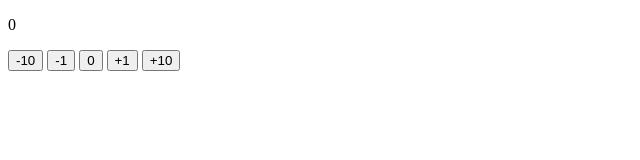
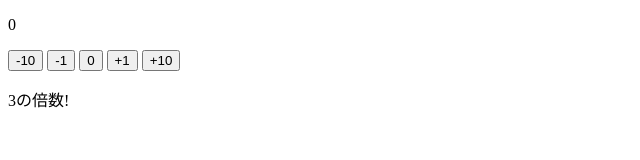
Before and after one commit to yumetov/learning-vuejs-1st, a plain HTML site: page index.html in a window 1280 px wide. Shown: the full height of the page, 0-640 px from the left. Drawn offline with nearby package versions, Linux system fonts and the light colour scheme.

Commit message:
study v-if

```diff
--- a/index.html
+++ b/index.html
@@ -15,6 +15,7 @@
         <button @click="plus1">+1</button>
         <button @click="plus10">+10</button>
       </p>
+      <div v-if="count % 3 == 0">3の倍数!</div>
     </div>
     <script src="https://cdn.jsdelivr.net/npm/vue/dist/vue.js"></script>
     <script src="./script/script.js"></script>
```
